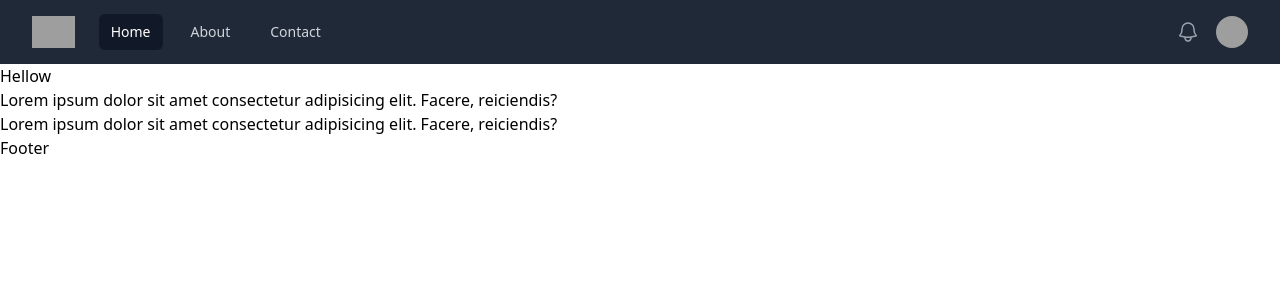
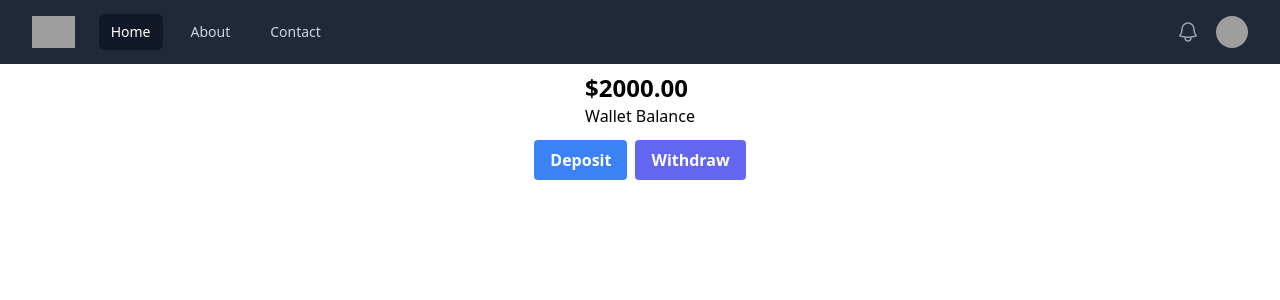
Before and after one commit to thekontinet/react-investment-app-ui, a React (Vite) app: page / in a window 1280 px wide. Shown: the top 300 px of the page. Built offline with nearby package versions, Linux system fonts and the light colour scheme; grey boxes are pictures that could not be loaded.

Commit message:
walletbalance component created

```diff
--- a/src/components/Button.jsx
+++ b/src/components/Button.jsx
@@ -2,12 +2,15 @@ import React from "react";
 
 function Button({ children }) {
   return (
-    <button
+    <div className="mt-20">
+       <button
       type="submit"
       className="group relative flex w-full justify-center rounded-md border border-transparent bg-indigo-600 py-2 px-4 text-sm font-medium text-white hover:bg-indigo-700 focus:outline-none focus:ring-2 focus:ring-indigo-500 focus:ring-offset-2"
     >
       {children}
     </button>
+    </div>
+
   );
 }
 
--- /dev/null
+++ b/src/components/walletbalance.jsx
@@ -0,0 +1,19 @@
+import React from "react";
+
+function WalletBalance({ children }) {
+  return (
+    <div className="grid md justify-center m-2">
+        <div className="grid justify-center">
+            <h1 className="font-bold text-2xl">$2000.00</h1>
+            <h1 className="text-base">Wallet Balance</h1>
+        </div>
+        <div className="m-2">
+            <button className="bg-blue-500 hover:bg-blue-700 text-white font-bold py-2 px-4 rounded m-1">Deposit</button>
+            <button className="bg-indigo-500 hover:bg-blue-700 text-white font-bold py-2 px-4 rounded m-1">Withdraw</button>
+        </div>
+
+    </div>
+  );
+}
+
+export default WalletBalance;
--- a/src/layouts/AppLayout.jsx
+++ b/src/layouts/AppLayout.jsx
@@ -7,7 +7,6 @@ function AppLayout({ children }) {
     <div>
       <Navbar />
       {children}
-      <Footer />
     </div>
   );
 }
--- a/src/pages/Home.jsx
+++ b/src/pages/Home.jsx
@@ -1,18 +1,11 @@
 import React from "react";
+import WalletBalance from "../components/walletbalance";
 import AppLayout from "../layouts/AppLayout";
 
 function Home() {
   return (
     <AppLayout>
-      <h1>Hellow</h1>
-      <p>
-        Lorem ipsum dolor sit amet consectetur adipisicing elit. Facere,
-        reiciendis?
-      </p>
-      <p>
-        Lorem ipsum dolor sit amet consectetur adipisicing elit. Facere,
-        reiciendis?
-      </p>
+      <WalletBalance/>
     </AppLayout>
   );
 }
```
